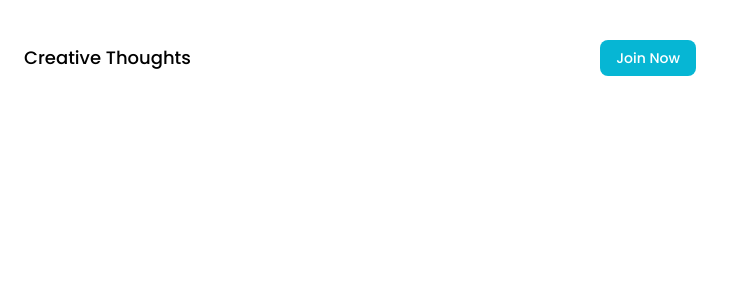
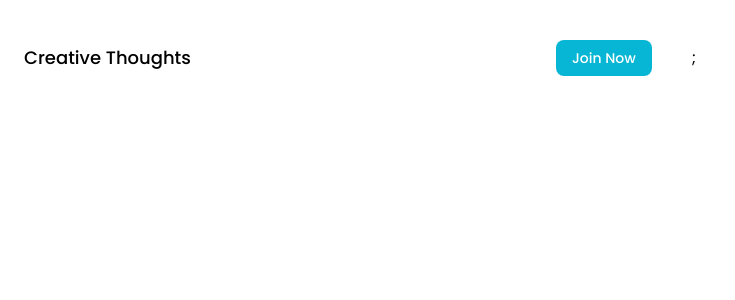
Before and after one commit to Lucas-HenriqueGoisSantos/creative-thoughts, a Next.js app: page / in a window 1280 px wide. Shown: the top 300 px of the page, without its empty margins (0-735 px from the left). Built offline with nearby package versions, Linux system fonts and the light colour scheme; no server answers.

Commit message:
Changes to be committed: 	modified:   components/Nav.js 	modified:   pages/_document.js

```diff
--- a/components/Nav.js
+++ b/components/Nav.js
@@ -1,13 +1,28 @@
 import Link from "next/link";
+import { auth } from "../utils/firebase";
+import { useAuthState } from "react-firebase-hooks/auth";
 
 export default function Nav(){
+  const [user, loading] = useAuthState(auth);
   return (
     <nav className="flex justify-between items-center py-10">
       <Link href="/">
         <button className="text-lg font-medium">Creative Thoughts</button>
       </Link>
       <ul className="flex items-center gap-10">
-        <Link href={ "/auth/login" } className="py-2 px-4 text-sm bg-cyan-500 text-white rounded-lg font-medium ml-8"> Join Now </Link>
+        {!user &&(
+          <Link href={ "/auth/login" } className="py-2 px-4 text-sm bg-cyan-500 text-white rounded-lg font-medium ml-8"> Join Now </Link>
+          )}
+        {user && (
+          <div>
+            <Link href='/post'>
+              <button>post</button>
+            </Link>
+            <Link href='/dashboard'>
+              <h1>Dashboard</h1>
+            </Link>
+          </div>
+          )};
       </ul>
     </nav>
   );
--- a/pages/_document.js
+++ b/pages/_document.js
@@ -5,7 +5,7 @@ export default function Document() {
     <Html>
       <Head>
         <link rel="preconnect" href="https://fonts.googleapis.com" />
-        <link rel="preconnect" href="https://fonts.gstatic.com" crossorigin />
+        <link rel="preconnect" href="https://fonts.gstatic.com"/>
         <link href="https://fonts.googleapis.com/css2?family=Poppins:ital,wght@0,400;0,500;0,700;1,500&display=swap" rel="stylesheet" />
       </Head>
       <body>
```
